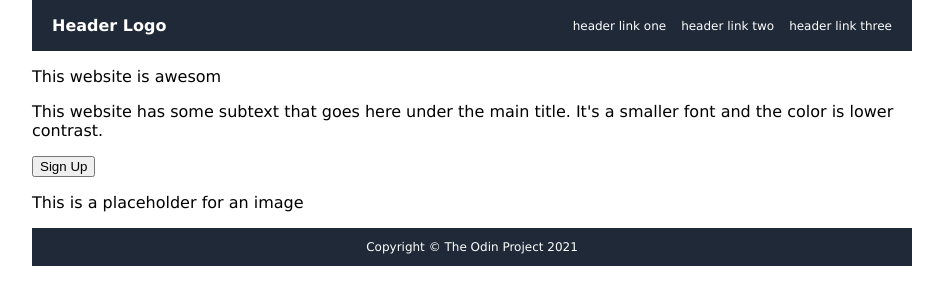
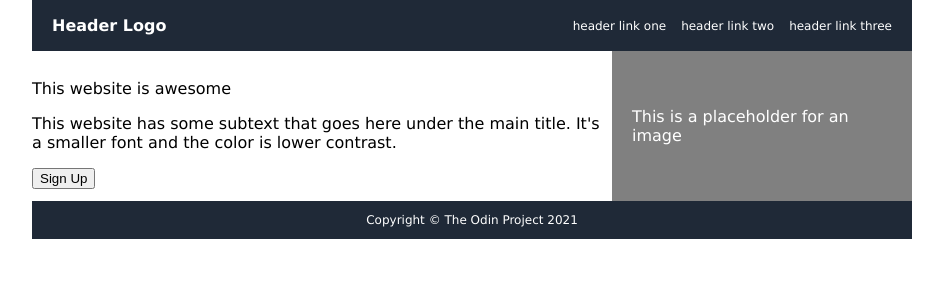
Before and after one commit to winkeljo/top-landing-page, a plain HTML site: page index.html in a window 1280 px wide. Shown: the whole page, without its empty margins (168-1111 px from the left). Drawn offline with Linux system fonts and the light colour scheme.

Commit message:
First adjustments for image div in first content container

```diff
--- a/index.html
+++ b/index.html
@@ -21,7 +21,7 @@
         <div class="content">
             <div class="content-top">
                 <div class="sign-up-container">
-                    <p>This website is awesom</p>
+                    <p>This website is awesome</p>
                     <p>This website has some subtext that goes here under the main title.
                         It's a smaller font and the color is lower contrast.</p>
                     <button>Sign Up</button>
--- a/styles.css
+++ b/styles.css
@@ -33,3 +33,24 @@ body {
 .header p {
     font-weight: 600;
 }
+
+.content-top {
+    display: flex;
+    align-items: center;
+}
+
+.main-image {
+    flex-shrink: 0;
+    width: 300px;
+    height: 150px;
+    background-color: gray;
+    display: flex;
+    align-items: center;
+    justify-content: center;
+}
+
+.main-image p {
+    margin: 0;
+    padding: 20px;
+    color: white;
+}
```
